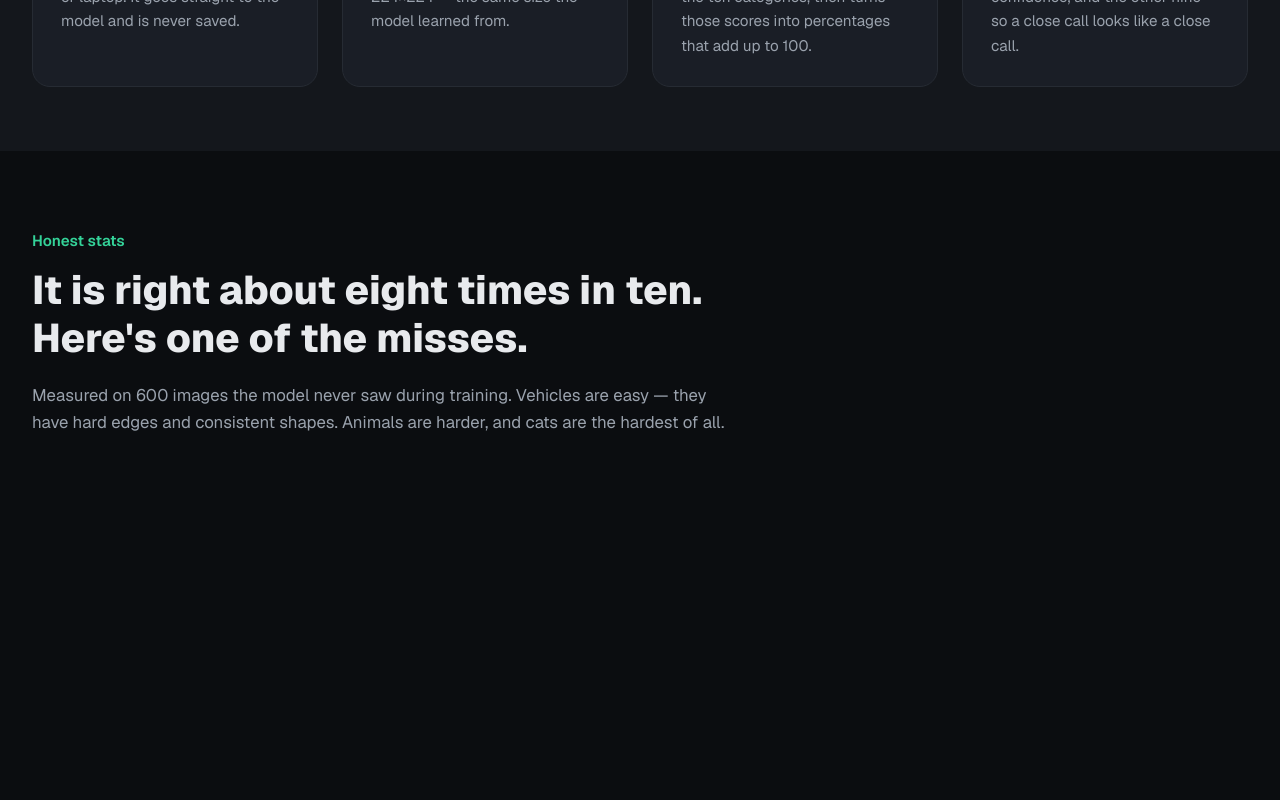
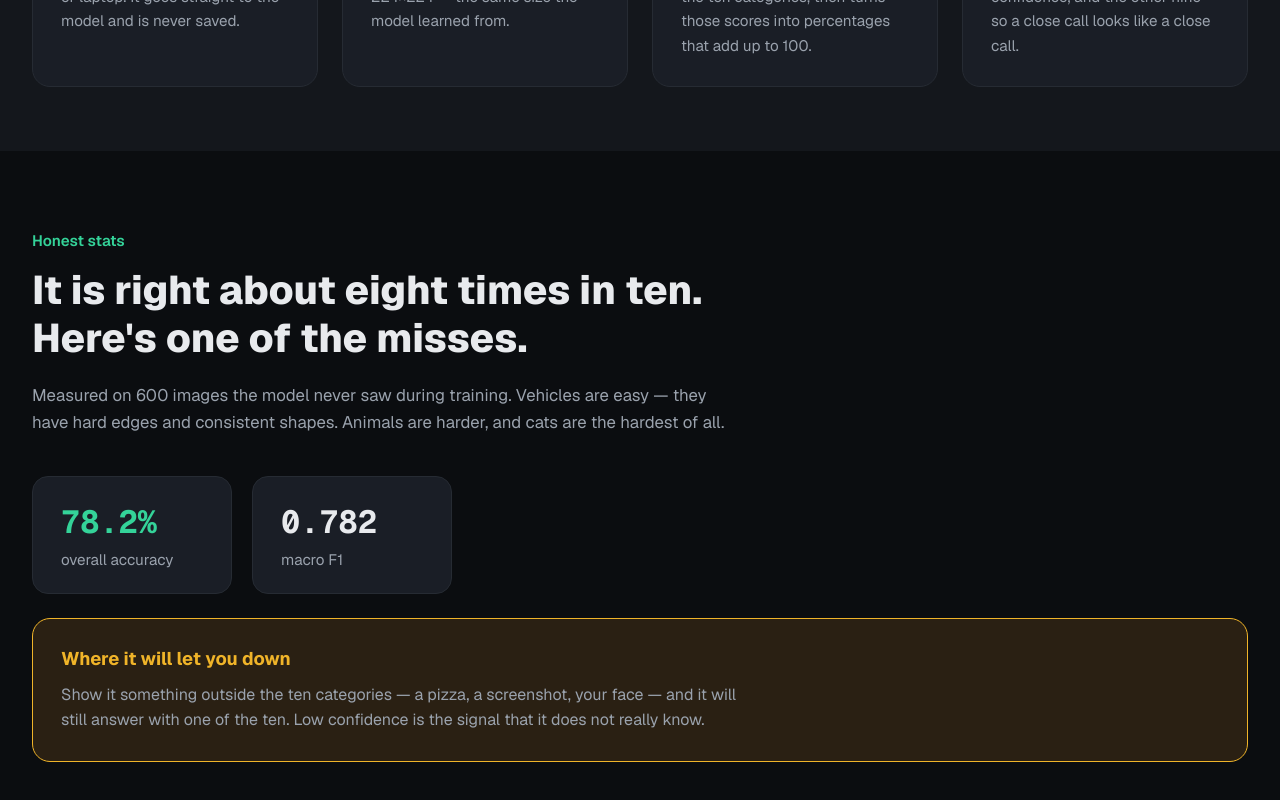
Before and after one commit to IshakAbdiazizHussen/Ai-image-classifer-, a Next.js app in the folder frontend/: page / in a window 1280 px wide. Shown: the part 1548-2348 px from the top of the page. Before the commit the page ends 2064 px from the top, so only its background shows below. Built offline with nearby package versions, Linux system fonts and the light colour scheme.

Commit message:
the last section continious cleanly

```diff
--- a/frontend/app/globals.css
+++ b/frontend/app/globals.css
@@ -22,6 +22,9 @@
      new, high/low reuse --mint/--danger since they're already the right
      green/red for this. */
   --amber: #f0b429;
+  /* Same "solid tinted alert box" pattern already used by --danger-bg
+     (see .form-error) — for the warning-callout on the landing page. */
+  --amber-bg: #2a2013;
   color-scheme: dark;
 }
 
@@ -614,3 +617,58 @@ button:disabled {
   font-size: 1.05rem;
   line-height: 1.6;
 }
+
+.stats-cards {
+  margin-top: 2.5rem;
+  display: flex;
+  flex-wrap: wrap;
+  gap: 1.25rem;
+}
+
+.stat-card {
+  min-width: 200px;
+  padding: 1.5rem 1.75rem;
+  border: 1px solid var(--border);
+  border-radius: 16px;
+  background: var(--surface-raised);
+}
+
+.stat-value {
+  font-family: var(--font-geist-mono), monospace;
+  font-size: 2rem;
+  font-weight: 700;
+  color: var(--text);
+}
+
+.stat-value-accent {
+  color: var(--mint);
+}
+
+.stat-label {
+  margin-top: 0.5rem;
+  color: var(--text-muted);
+  font-size: 0.95rem;
+}
+
+.warning-callout {
+  margin-top: 1.5rem;
+  padding: 1.75rem;
+  border: 1px solid var(--amber);
+  border-radius: 18px;
+  background: var(--amber-bg);
+}
+
+.warning-callout-title {
+  margin: 0;
+  color: var(--amber);
+  font-size: 1.15rem;
+  font-weight: 700;
+}
+
+.warning-callout-body {
+  margin: 0.75rem 0 0;
+  max-width: 700px;
+  color: var(--text-muted);
+  font-size: 1rem;
+  line-height: 1.6;
+}
--- a/frontend/components/HonestStats.tsx
+++ b/frontend/components/HonestStats.tsx
@@ -36,6 +36,33 @@ export function HonestStats() {
           Vehicles are easy — they have hard edges and consistent shapes.
           Animals are harder, and cats are the hardest of all.
         </p>
+
+        {/* Numbers corrected the same way as above: the reference showed
+            91.4% / 0.912, but the real evaluation_report.json for the
+            promoted model is test_accuracy=0.7817, macro_f1=0.7823 — the
+            exact same figures already stated as "eight times in ten"
+            higher up, so using 91.4%/0.912 here would contradict that
+            within the same section. */}
+        <div className="stats-cards">
+          <div className="stat-card">
+            <div className="stat-value stat-value-accent">78.2%</div>
+            <div className="stat-label">overall accuracy</div>
+          </div>
+          <div className="stat-card">
+            <div className="stat-value">0.782</div>
+            <div className="stat-label">macro F1</div>
+          </div>
+        </div>
+
+        <div className="warning-callout">
+          <h3 className="warning-callout-title">Where it will let you down</h3>
+          <p className="warning-callout-body">
+            Show it something outside the ten categories — a pizza, a
+            screenshot, your face — and it will still answer with one of
+            the ten. Low confidence is the signal that it does not really
+            know.
+          </p>
+        </div>
       </div>
     </section>
   );
```
